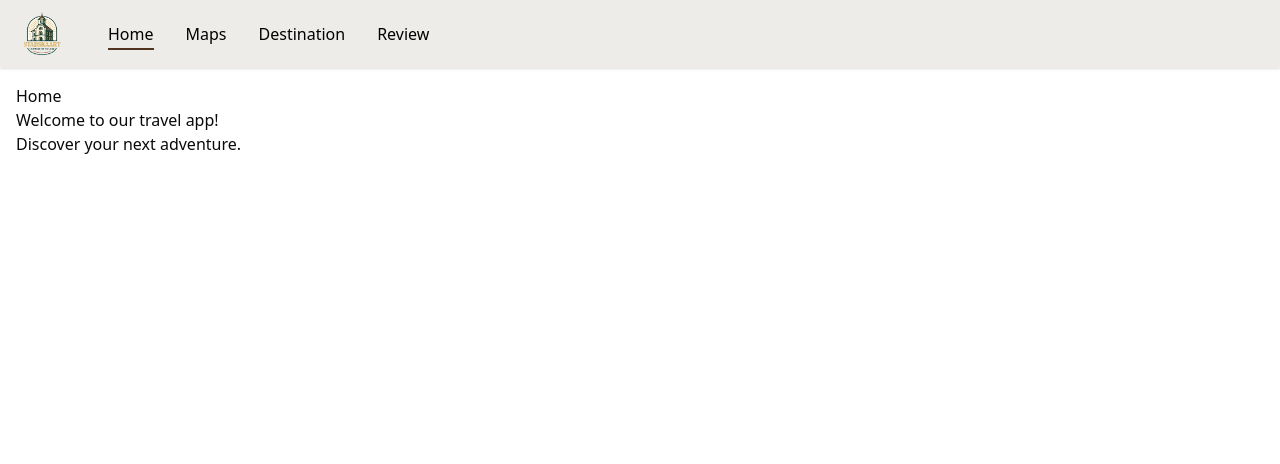
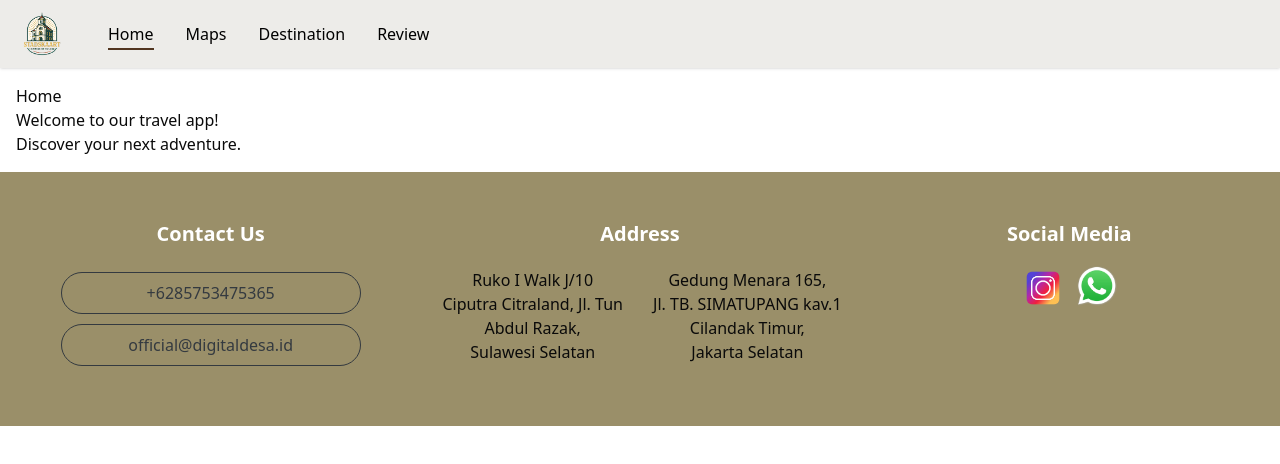
Before and after one commit to Arnabilah27/Heritage_Malang, a React (Vite) app: page / in a window 1280 px wide. Shown: the top 464 px of the page. Built offline with nearby package versions, Linux system fonts and the light colour scheme.

Commit message:
feat: finish footer

```diff
--- /dev/null
+++ b/src/components/Footer.tsx
@@ -0,0 +1,70 @@
+import { Link } from "react-router-dom";
+
+export default function Footer() {
+  return (
+    <footer className="bg-footer">
+      <div className="max-w-7xl mx-auto flex flex-col lg:flex-row justify-between gap-2">
+        {/* Contact Us */}
+        <div className="flex flex-col flex-1 gap-2 pt-8 pb-4 md:pt-12 md:pb-15">
+          <div className="flex flex-col gap-2 text-center">
+            <h3 className="text-xl text-white font-semibold mb-4">
+              Contact Us
+            </h3>
+          </div>
+          <div className="flex flex-1 flex-col gap-2.5 justify-center items-center">
+            <div className="flex flex-col text-center">
+              <button className="w-[300px] px-4 py-2 text-[#343A40] border border-[#343A40] rounded-full bg-transparent">
+                +6285753475365
+              </button>
+            </div>
+            <div className="flex flex-col text-center">
+              <button className="w-[300px] px-4 py-2 text-[#343A40] border border-[#343A40] rounded-full bg-transparent">
+                official@digitaldesa.id
+              </button>
+            </div>
+          </div>
+        </div>
+
+        {/* Address */}
+        <div className="flex flex-col flex-1 gap-2 pt-8 pb-4 md:pt-12 md:pb-15">
+          <div className="flex flex-col gap-2 text-center">
+            <h3 className="text-xl text-white font-semibold mb-3">Address</h3>
+          </div>
+          <div className="flex flex-col gap-2 text-center md:flex-row">
+            <div className="flex flex-col flex-1">
+              <p>Ruko I Walk J/10</p>
+              <p>Ciputra Citraland, Jl. Tun Abdul Razak,</p>
+              <p>Sulawesi Selatan</p>
+            </div>
+            <div className="flex flex-col flex-1">
+              <p>Gedung Menara 165,</p>
+              <p>Jl. TB. SIMATUPANG kav.1 Cilandak Timur,</p>
+              <p>Jakarta Selatan</p>
+            </div>
+          </div>
+        </div>
+
+        {/* Social Media */}
+        <div className="flex flex-col flex-1 gap-1 pt-8 pb-6 md:pt-12 md:pb-15">
+          <div className="flex flex-col gap-2 text-center">
+            <h3 className="text-xl text-white font-semibold mb-3">
+              Social Media
+            </h3>
+          </div>
+          <div className="flex flex-row gap-2 text-center justify-center">
+            <Link to="https://www.instagram.com/digitaldesa.id/">
+              <img
+                src="/instagram.webp"
+                alt="Instagram"
+                className="w-12 h-12"
+              />
+            </Link>
+            <Link to="https://wa.me/628xxxxxxx">
+              <img src="/whatsapp.webp" alt="WhatsApp" className="w-11 h-11" />
+            </Link>
+          </div>
+        </div>
+      </div>
+    </footer>
+  );
+}
--- a/src/components/Layout.tsx
+++ b/src/components/Layout.tsx
@@ -1,5 +1,6 @@
 import { Outlet } from 'react-router-dom'
 import Navbar from './Navbar'
+import Footer from './Footer'
 
 export default function Layout() {
   return (
@@ -8,6 +9,7 @@ export default function Layout() {
       <main style={{ padding: '1rem' }}>
         <Outlet />
       </main>
+      <Footer />
     </div>
   )
 }
--- a/src/index.css
+++ b/src/index.css
@@ -85,6 +85,7 @@
   }
 }
 
+/* Custom CSS */
 @layer utilities {
   .bg-navbar {
     background-color: #edece9;
@@ -95,4 +96,7 @@
   .navbar-text:hover {
     color: #513520;
   }
+  .bg-footer {
+    background-color: #9a8f69;
+  }
 }
```
Also changed, not shown: public/instagram.webp (added), public/whatsapp.webp (added).
